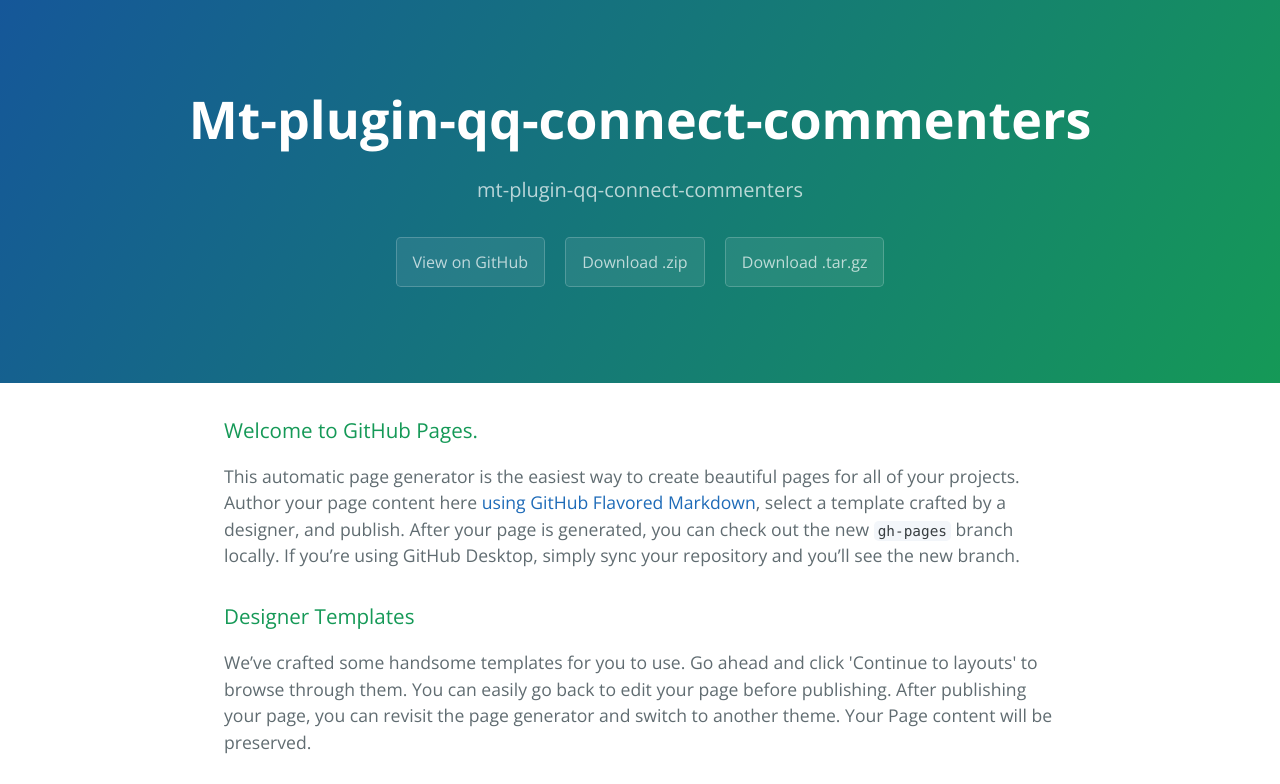
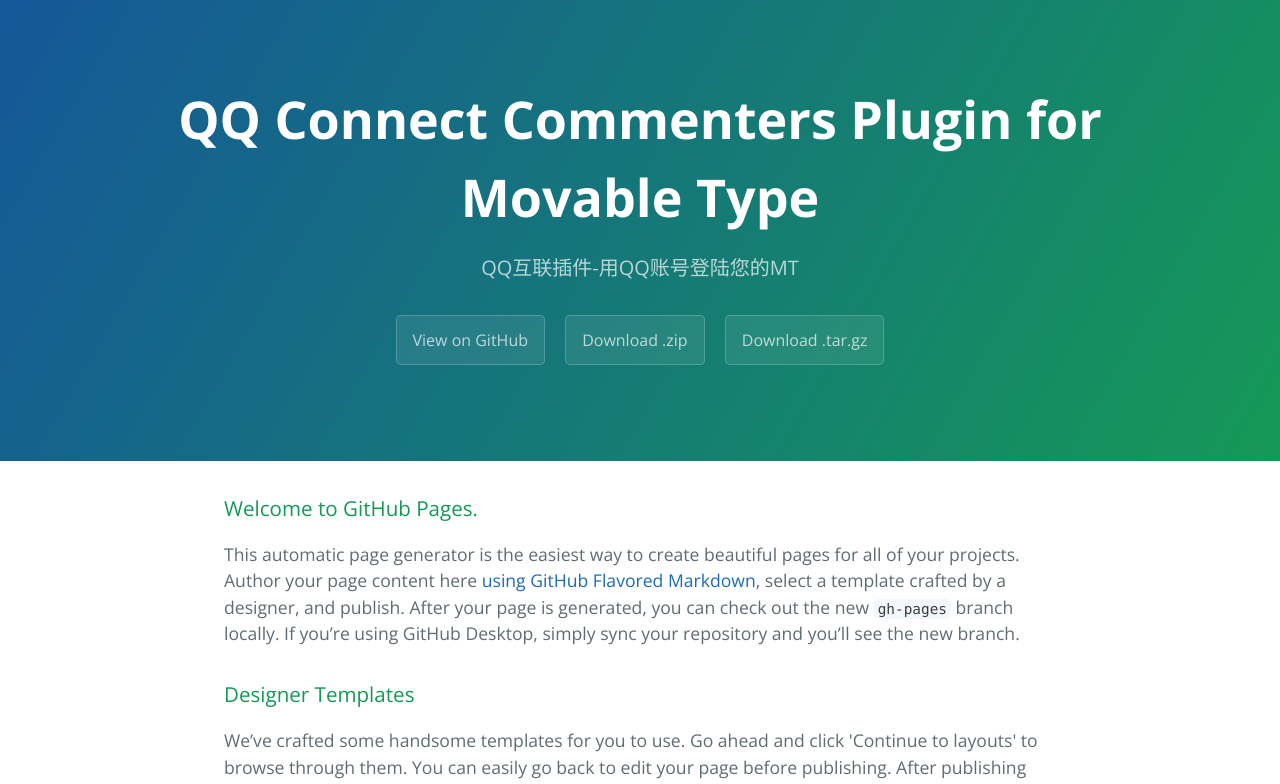
Before and after one commit to easunlee/mt-plugin-qq-connect-commenters, a plain HTML site: page index.html in a window 1280 px wide. Shown: the top 784 px of the page. Drawn offline with nearby package versions, Linux system fonts and the light colour scheme.

Commit message:
Update index.html

```diff
--- a/index.html
+++ b/index.html
@@ -11,8 +11,8 @@
   </head>
   <body>
     <section class="page-header">
-      <h1 class="project-name">Mt-plugin-qq-connect-commenters</h1>
-      <h2 class="project-tagline">mt-plugin-qq-connect-commenters</h2>
+      <h1 class="project-name">QQ Connect Commenters Plugin for Movable Type</h1>
+      <h2 class="project-tagline">QQ互联插件-用QQ账号登陆您的MT</h2>
       <a href="https://github.com/easunlee/mt-plugin-qq-connect-commenters" class="btn">View on GitHub</a>
       <a href="https://github.com/easunlee/mt-plugin-qq-connect-commenters/zipball/master" class="btn">Download .zip</a>
       <a href="https://github.com/easunlee/mt-plugin-qq-connect-commenters/tarball/master" class="btn">Download .tar.gz</a>
```
